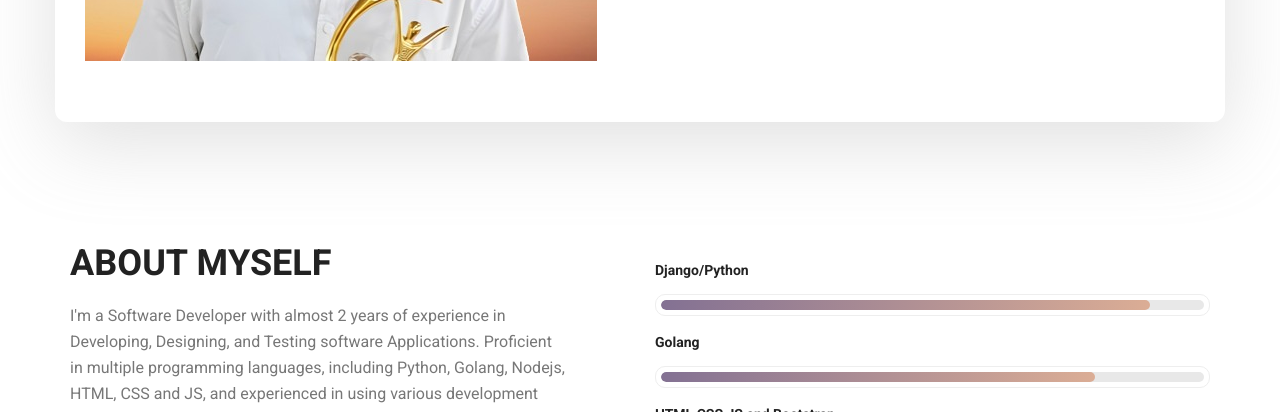
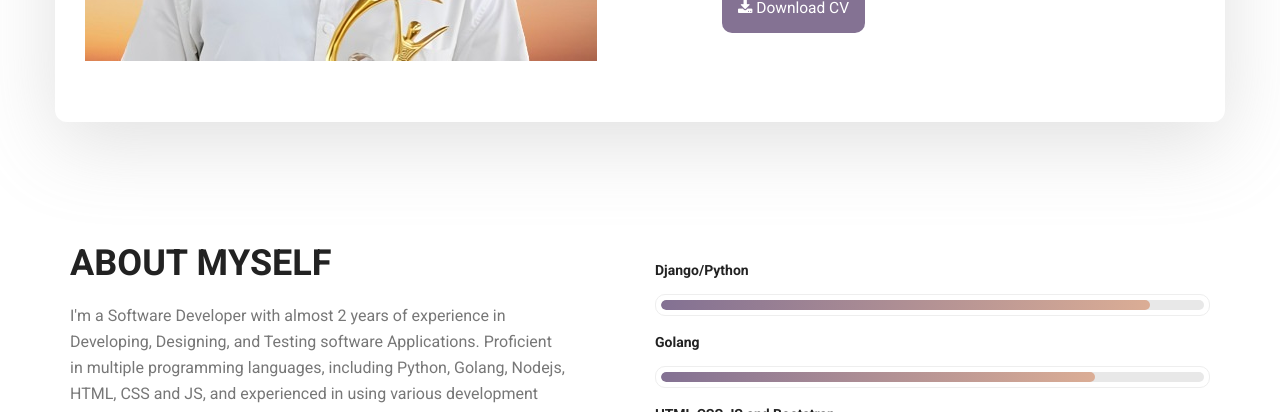
Before and after one commit to AKSHAY-NP/My-Portfolio, a plain HTML site: page index.html in a window 1280 px wide. Shown: the part 688-1100 px from the top of the page. Drawn offline with Linux system fonts and the light colour scheme.

Commit message:
add download cv button

```diff
--- a/css/style.css
+++ b/css/style.css
@@ -3067,5 +3067,18 @@ h6 {
 /* End Footer Area css
 ============================================================================================ */
 /*---------------------------------------------------- */
-
-/*# sourceMappingURL=style.css.map */
+.btn_download {
+	background-color: #847293;
+    border-radius: 10px;
+	border: none;
+	color: white;
+	padding: 12px 16px;
+	cursor: pointer;
+	font-size: 15.5px;
+  }
+
+  /* Darker background on mouse-over */
+  .btn_download:hover {
+    background-image: -moz-linear-gradient(0deg, #837193 0%, #dbad95 100%);
+    background-image: -webkit-linear-gradient(0deg, #837193 0%, #dbad95 100%);
+    background-image: -ms-linear-gradient(0deg, #837193 0%, #dbad95 100%);}
--- a/index.html
+++ b/index.html
@@ -109,6 +109,9 @@
 										<li><a href="https://github.com/AKSHAY-NP/"><i class="fa fa-github"></i></a></li>
 										<li><a href="whatsapp://send?text=Hello%20I%20saw%20your%20portfolio.%20I%20am%20interested%20in%20this&phone=9747003863"><i class="fa fa-whatsapp"></i></a></li>
 									</ul>
+									<a href="pdf/AKY Resume.pdf">
+										<button class="btn_download mt-5"><i class="fa fa-download"></i> Download CV</button>
+									</a>
 								</div>
 							</div>
 						</div>
```
